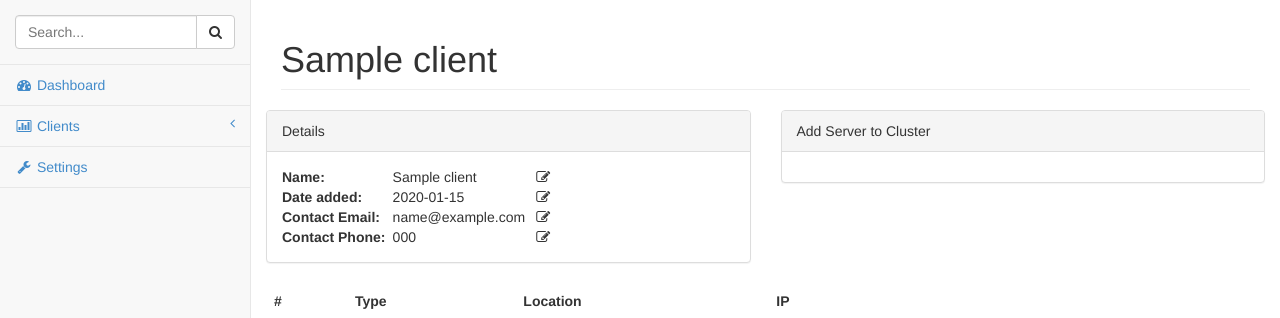
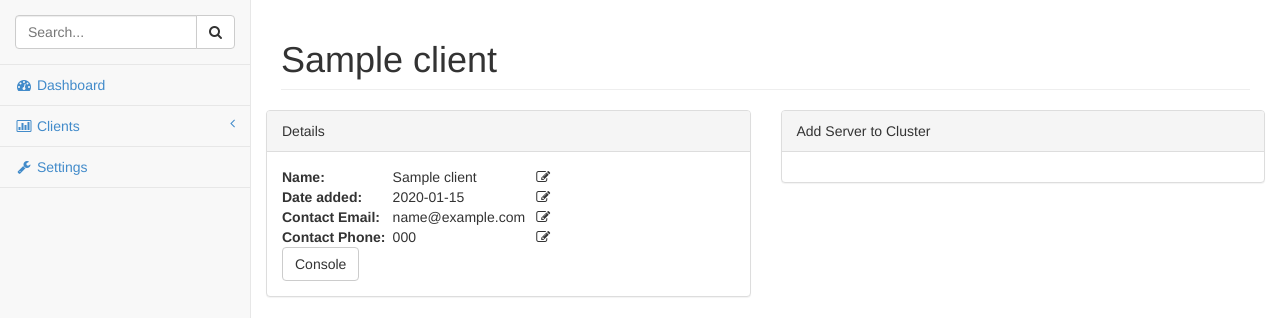
Before and after one commit to thatarchguy/ManaGRR, a Flask app: page /client/1/admin in a window 1280 px wide. Shown: the part 51-369 px from the top of the page. Run offline with Flask 2, Linux system fonts and the light colour scheme; tables that the repository leaves empty hold one stand-in row (values such as "Sample post"); some libraries are stand-ins or nearby versions.

Commit message:
added console button

```diff
--- a/app/templates/clientadmin.html
+++ b/app/templates/clientadmin.html
@@ -32,6 +32,7 @@
               <tr><td><strong>Contact Email: </strong></td><td><span id="clientEmail" class="editable_email">{{ client.email }}</span></td><td>  <i class="fa fa-edit fa-fw jeditable-activate"></i></td></tr>
               <tr><td><strong>Contact Phone: </strong></td><td><span id="clientPhone" class="editable_phone">{{client.phone }}</span></td><td>  <i class="fa fa-edit fa-fw jeditable-activate"></i></td></tr>
             </table>
+            <a class="btn btn-default" href="grrconsole">Console</a>
             </div>
         </div>
     </div>
```
